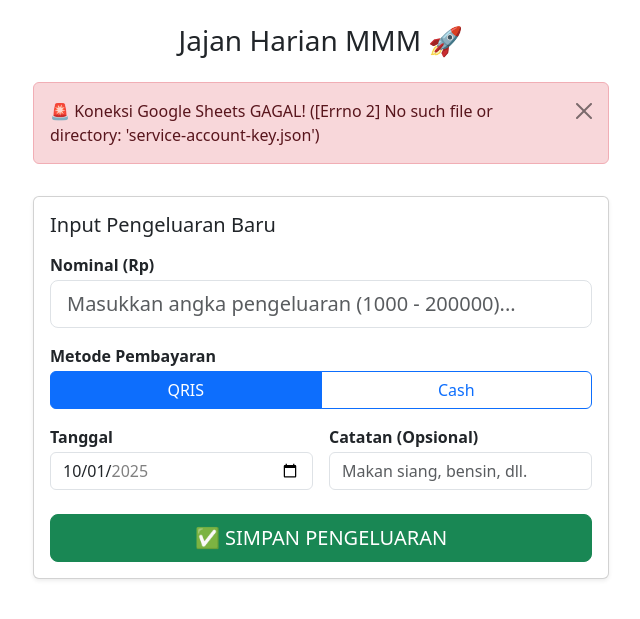
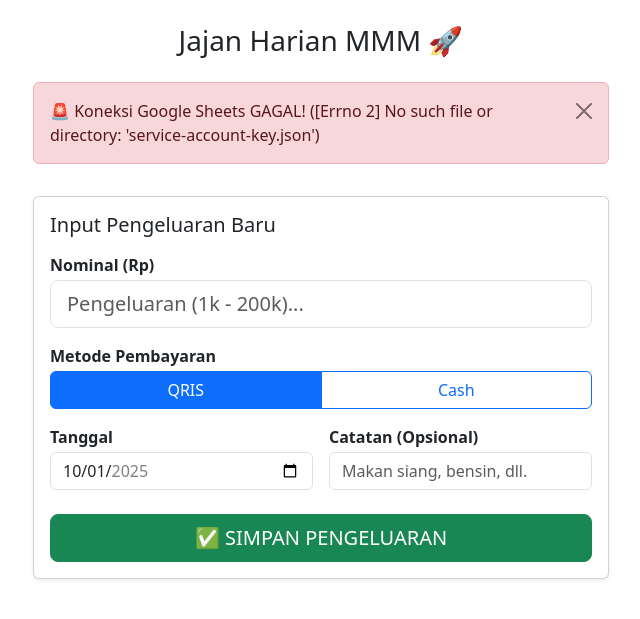
Before and after one commit to mmirzam/pengeluaran-harian-flask, a Flask app: page / in a window 1280 px wide. Shown: the top 619 px of the page, without its empty margins (319-959 px from the left). Run offline with Flask 3, Linux system fonts and the light colour scheme.

Commit message:
validasi

```diff
--- a/templates/index.html
+++ b/templates/index.html
@@ -43,7 +43,7 @@
                         <input type="number" class="form-control form-control-lg" id="nominal" name="nominal"
                                min="{{ batas_nominal_min }}"
                                max="{{ batas_nominal_max }}"
-                               placeholder="Masukkan angka pengeluaran (1000 - 200000)..." required>
+                               placeholder="Pengeluaran (1k - 200k)..." required>
                     </div>
 
                     <div class="col-12">
```
